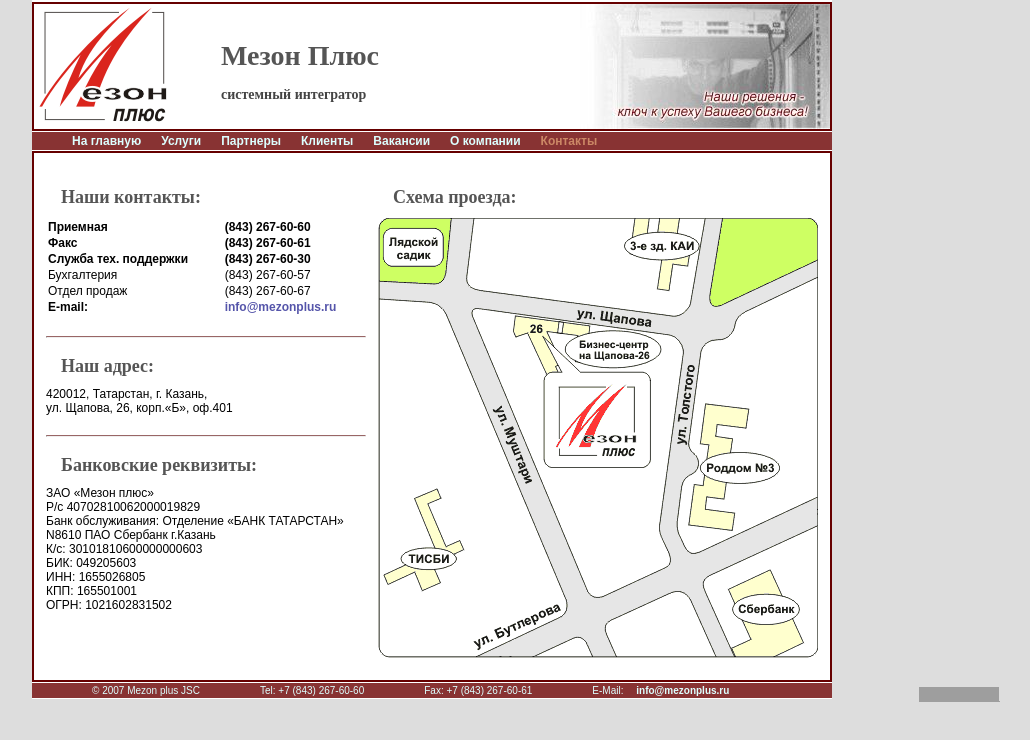
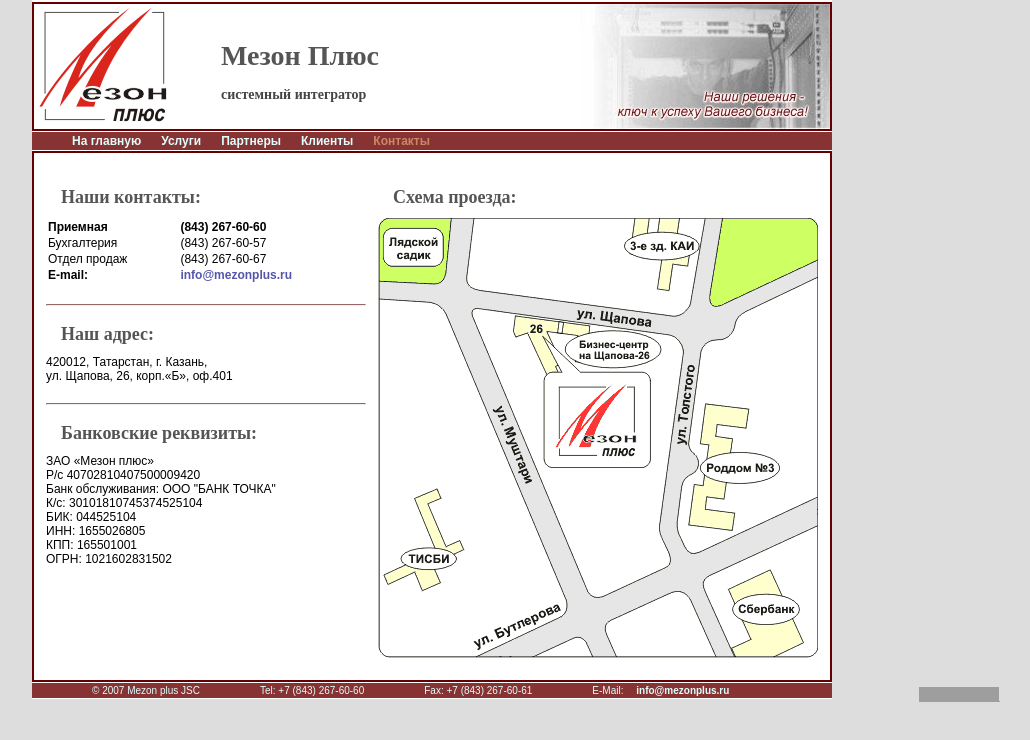
Before and after one commit to mezonplus/mezonplus.github.io, a plain HTML site: page contacts.htm in a window 1280 px wide. Shown: the whole page, without its empty margins (208-1238 px from the left). Drawn offline with Linux system fonts and the light colour scheme; grey boxes are pictures that could not be loaded.

Commit message:
Update contacts.htm

```diff
--- a/contacts.htm
+++ b/contacts.htm
@@ -15,8 +15,6 @@
 <li><a id="servise" href="service.htm" title="Услуги">Услуги</a>
 <li><a id="partners" href="partners.htm" title="Партнеры">Партнеры</a>
 <li><a id="clients" href="clients.htm" title="Клиенты">Клиенты</a>
-<li><a id="vacancy" href="vacancy.htm" title="Вакансии">Вакансии</a>
-<li><a id="about" href="about.htm" title="О компании">О компании</a>
 <li class="current"><a id="contacts">Контакты</a>
 </ul>
 <table class="main" cellspacing="0"><tr><td class="padd">
@@ -24,15 +22,20 @@
 <h2>Наши контакты:</h2>
 <table>
 <tr style="font-weight:bold"><td>Приемная<td>(843) 267-60-60
-<tr style="font-weight:bold"><td>Факс<td>(843) 267-60-61
-<tr style="font-weight:bold"><td>Служба тех. поддержки<td>(843) 267-60-30
 <tr><td>Бухгалтерия<td>(843) 267-60-57
 <tr><td>Отдел продаж<td>(843) 267-60-67
 <tr style="font-weight:bold"><td>E-mail:<td><a href='mailto:info@mezonplus.ru'>info@mezonplus.ru</a></table>
 <a name="recv"><hr></a>
 <h2>Наш адрес:</h2>420012, Татарстан, г. Казань,<br>ул. Щапова, 26, корп.«Б», оф.401<hr>
 <h2>Банковские реквизиты:</h2>
-ЗАО &laquo;Мезон плюс&raquo;<br>Р/с 40702810062000019829<br>Банк обслуживания:  Отделение «БАНК ТАТАРСТАН» N8610 ПАО Сбербанк г.Казань<br>К/с: 30101810600000000603<br>БИК: 049205603<br>ИНН: 1655026805<br>КПП: 165501001<br>ОГРН: 1021602831502
+ЗАО &laquo;Мезон плюс&raquo;<br>
+Р/с 40702810407500009420<br>
+Банк обслуживания: ООО "БАНК ТОЧКА"<br>
+К/с: 30101810745374525104<br>
+БИК: 044525104<br>
+ИНН: 1655026805<br>
+КПП: 165501001<br>
+ОГРН: 1021602831502
 <td width="410"><h2>Схема проезда:</h2><img src="mezon_map.png" alt="схема проезда" title="схема проезда"></table></table>
 <ul class="nav btln"><li>&copy; 2007 Mezon plus JSC<li>Tel: +7 (843) 267-60-60<li>Fax: +7 (843) 267-60-61<li>E-Mail: <a href='mailto:info@mezonplus.ru'>info@mezonplus.ru</a></ul>
 </div>
```
